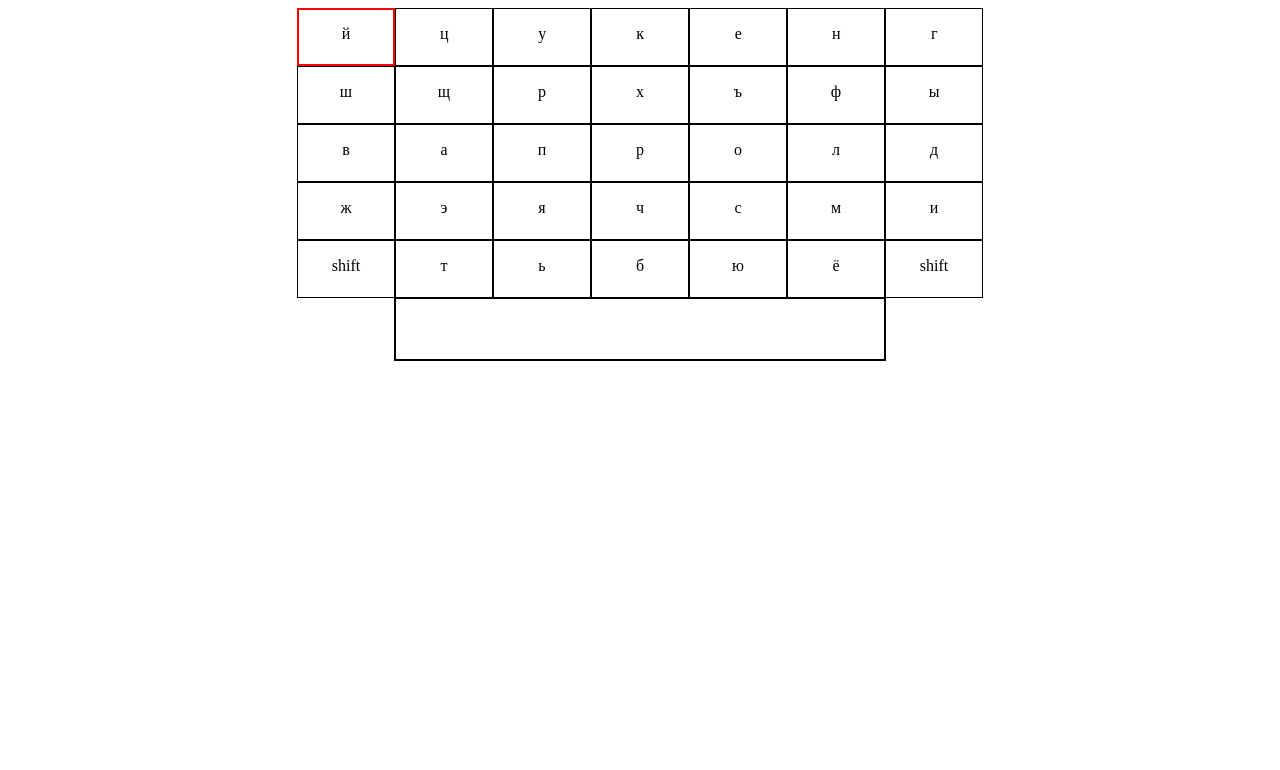
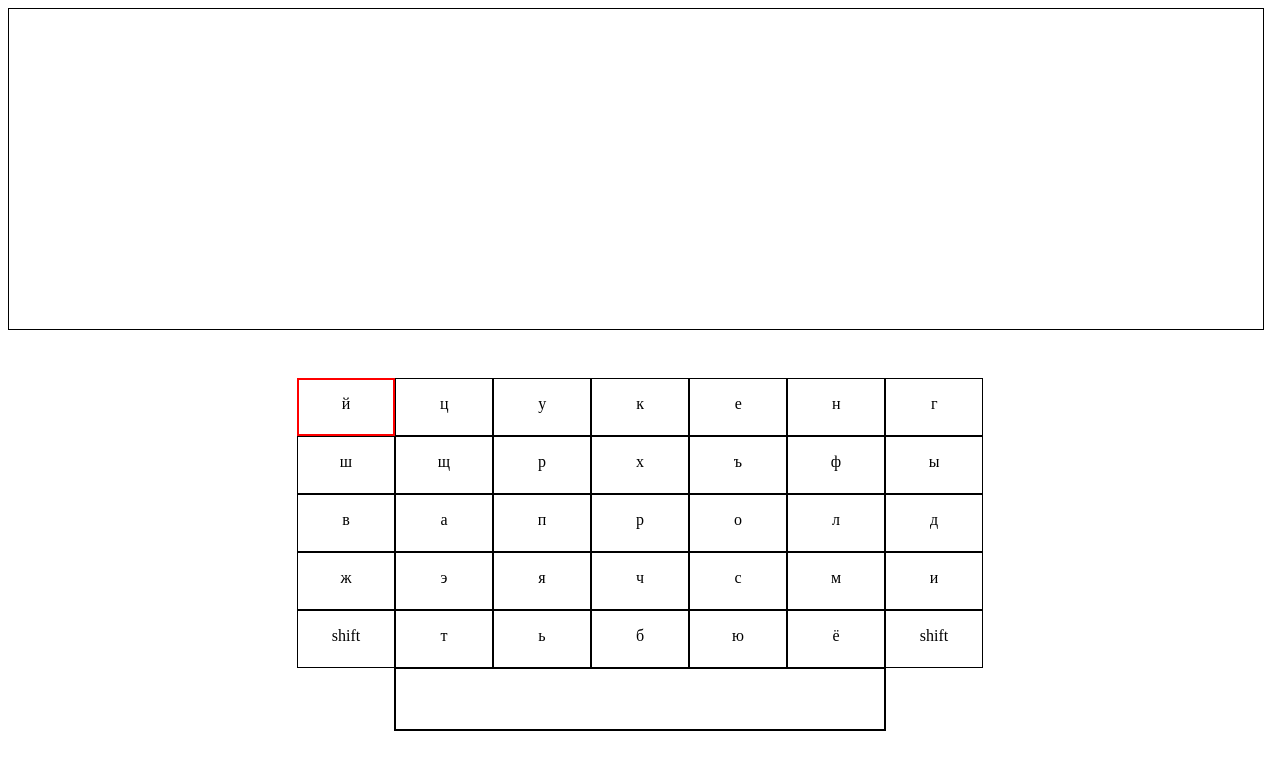
Before and after one commit to vlad-vetlin/UX_keyboards, a Nuxt app: page /simpleKeyboard in a window 1280 px wide. Shown: the top 770 px of the page. Built offline with nearby package versions, Linux system fonts and the light colour scheme.

Commit message:
add output menu

```diff
--- /dev/null
+++ b/components/OutputMenu.vue
@@ -0,0 +1,27 @@
+<template>
+    <div class="output-menu">
+        {{text}}
+    </div>
+</template>
+
+<script>
+    export default {
+        name: "OutputMenu",
+        props: {
+            text: {type: String, required: true},
+        }
+    }
+</script>
+
+<style lang="scss" scoped>
+    .output-menu {
+        border-width: .1em;
+        border-color: black;
+        border-style: solid;
+
+        width: 98vw;
+        height: 20em;
+
+        margin-bottom: 3em;
+    }
+</style>
--- a/components/SimpleKeyboardComponent.vue
+++ b/components/SimpleKeyboardComponent.vue
@@ -1,10 +1,13 @@
 <template>
+    <div>
+        <output-menu :text="curString"></output-menu>
         <div class="simple-keyboard">
             <simple-keyboard-string v-for="(names, index) in buttons"
                                     :names="names"
                                     :ref="'string_' + index"
                                     :is-one-button="isOneButtons[index]"
                                     :key="index"/>
+        </div>
     </div>
 </template>
 
@@ -18,9 +21,10 @@
 
     import SimpleKeyboardString from "./SimpleKeyboardString";
     import {getRandomSymbols} from "../assets/js/helper";
+    import OutputMenu from "./OutputMenu";
     export default {
         name: "SimpleKeyboardComponent",
-        components: {SimpleKeyboardButton, SimpleKeyboardString},
+        components: {OutputMenu, SimpleKeyboardButton, SimpleKeyboardString},
         data() {
             return {
                 buttons: [
@@ -33,6 +37,7 @@
                 ],
                 isOneButtons: [false, false, false, false, false, true],
                 curFocused: 0,
+                curString: '',
             }
         },
         methods: {
@@ -97,7 +102,7 @@
 
                         const symbols = getRandomSymbols(name, false);
 
-                        console.log(symbols);
+                        this.curString = this.curString.concat(symbols[0]);
 
                         break;
                 }
```
Lines whose indentation alone changed are shown as unchanged.
